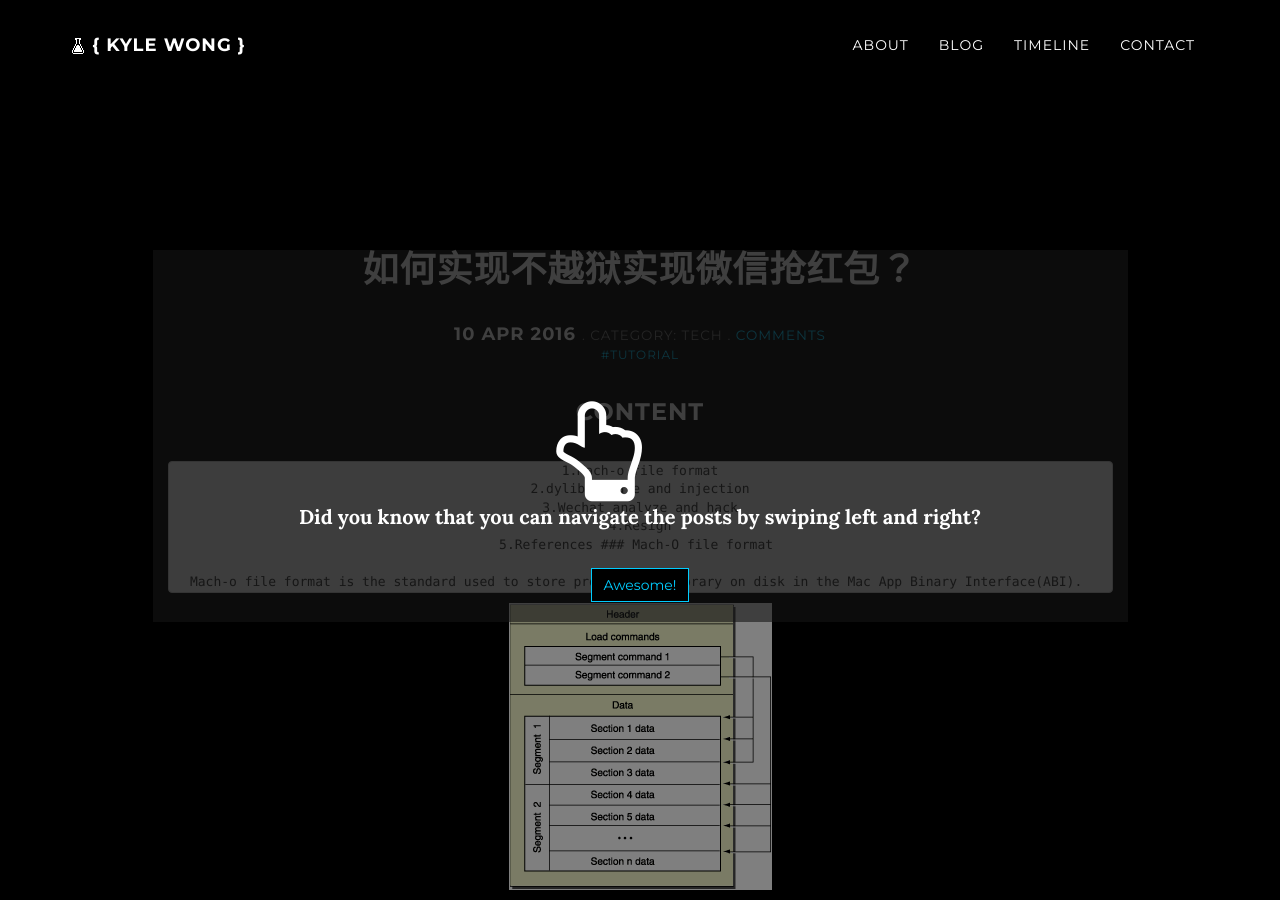
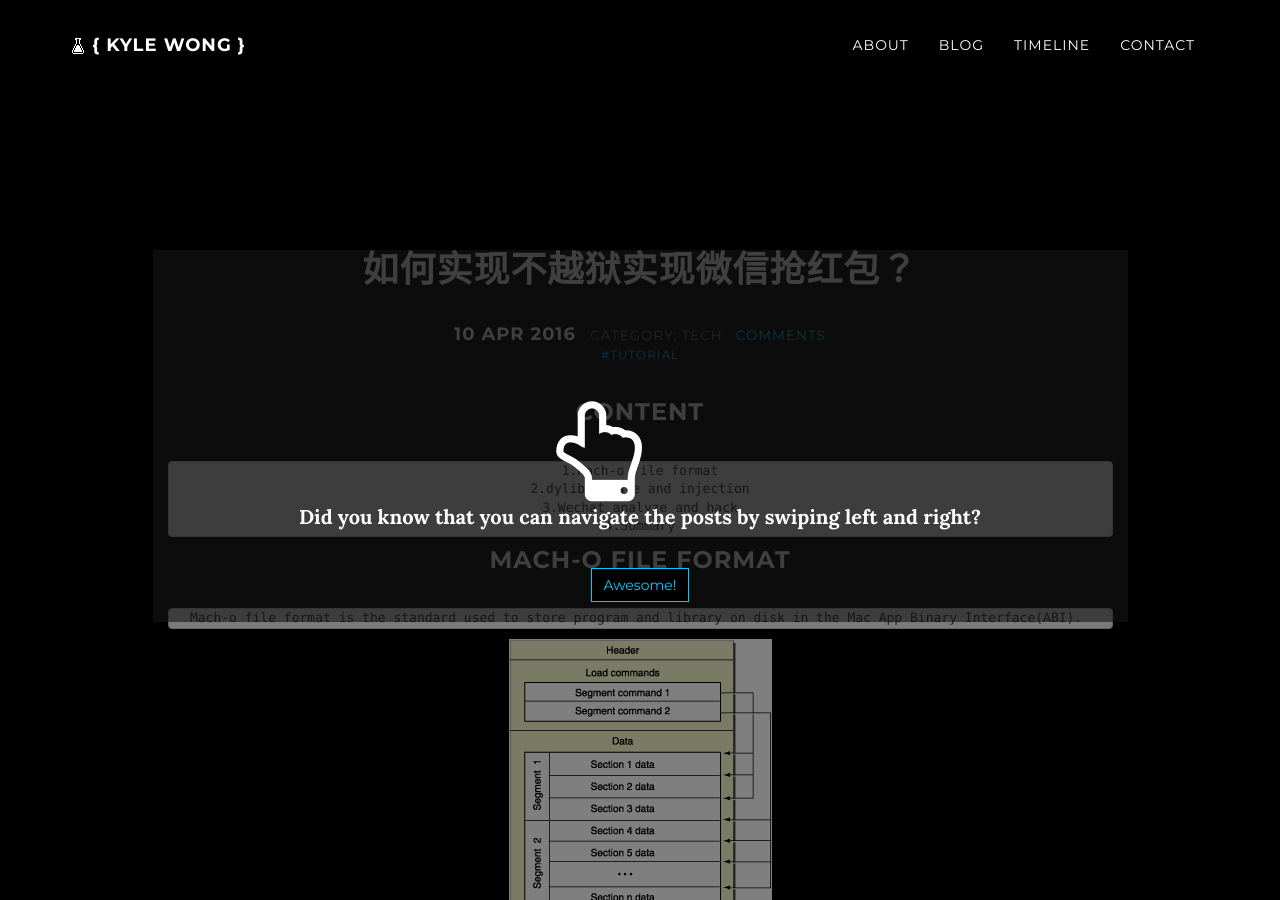
Before and after one commit to kangwang1988/kangwang1988.github.io, a Jekyll site: the page built from _posts/2016-04-10-how-to-rob-wechat-red-envelop-automatically.md, in a window 1280 px wide and 900 px high. Built offline with Jekyll 4.4.1, drawn with Linux system fonts in a browser that asks for light colours; nearby versions of some CDN libraries; comment, search, counter and statistics services are not loaded; a style sheet for code colours, icons or effects is not loaded; some of the changed text lies outside the part shown.

Commit message:
New post & resource.

```diff
--- a/_posts/2016-04-10-how-to-rob-wechat-red-envelop-automatically.md
+++ b/_posts/2016-04-10-how-to-rob-wechat-red-envelop-automatically.md
@@ -6,12 +6,13 @@
 category: tech
 tags: [ 'tutorial' ]
 ---
+
 ### Content
 	1.Mach-o file format
 	2.dylib create and injection
 	3.Wechat analyze and hack
-	4.Resign
-	5.References
+	4.Summary
+
 ### Mach-O file format
 
 	Mach-o file format is the standard used to store program and library on disk in the Mac App Binary Interface(ABI).
```
Also changed, not shown: other parts of _posts/2016-04-10-how-to-rob-wechat-red-envelop-automatically.md (+1 -1 lines).
